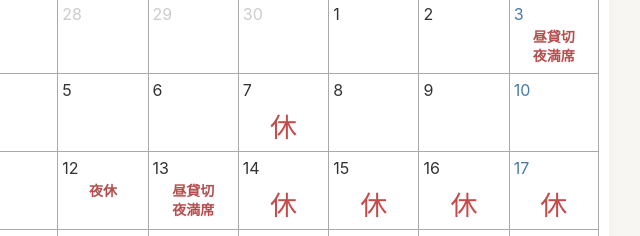
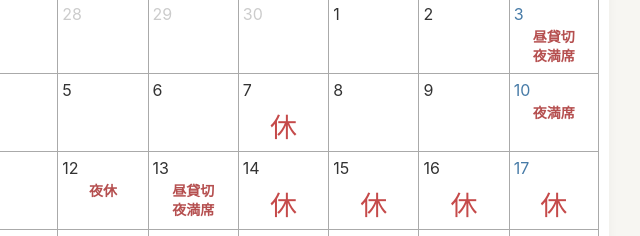
Before and after one commit to sastr2020ayupippi/sushi, a plain HTML site: page schedule/index.html in a window 1280 px wide. Shown: the part 450-686 px from the top of the page, 357-997 px from the left. Drawn offline with Linux system fonts and the light colour scheme.

Commit message:
10/10 夜満席を営業カレンダーに反映

```diff
--- a/schedule/index.html
+++ b/schedule/index.html
@@ -17,7 +17,7 @@
 <div class="week"><div class="sun">日</div><div>月</div><div>火</div><div>水</div><div>木</div><div>金</div><div class="sat">土</div></div>
 <div class="cal">
 <div class="day muted">27</div><div class="day muted">28</div><div class="day muted">29</div><div class="day muted">30</div><div class="day">1</div><div class="day">2</div><div class="day sat">3<div class="info">昼貸切<br>夜満席</div></div>
-<div class="day sun">4</div><div class="day">5</div><div class="day">6</div><div class="day off">7<div class="rest">休</div></div><div class="day">8</div><div class="day">9</div><div class="day sat">10</div>
+<div class="day sun">4</div><div class="day">5</div><div class="day">6</div><div class="day off">7<div class="rest">休</div></div><div class="day">8</div><div class="day">9</div><div class="day sat">10<div class="info">夜満席</div></div>
 <div class="day sun">11</div><div class="day off">12<div class="info">夜休</div></div><div class="day">13<div class="info">昼貸切<br>夜満席</div></div><div class="day off">14<div class="rest">休</div></div><div class="day off">15<div class="rest">休</div></div><div class="day off">16<div class="rest">休</div></div><div class="day off sat">17<div class="rest">休</div></div>
 <div class="day off sun">18<div class="rest">休</div></div><div class="day off">19<div class="rest">休</div></div><div class="day off">20<div class="rest">休</div></div><div class="day off">21<div class="rest">休</div></div><div class="day">22</div><div class="day">23</div><div class="day sat">24</div>
 <div class="day sun">25</div><div class="day">26</div><div class="day">27</div><div class="day off">28<div class="rest">休</div></div><div class="day">29</div><div class="day">30<div class="info">昼貸切</div></div><div class="day sat">31<div class="info">昼満席</div></div>
```
